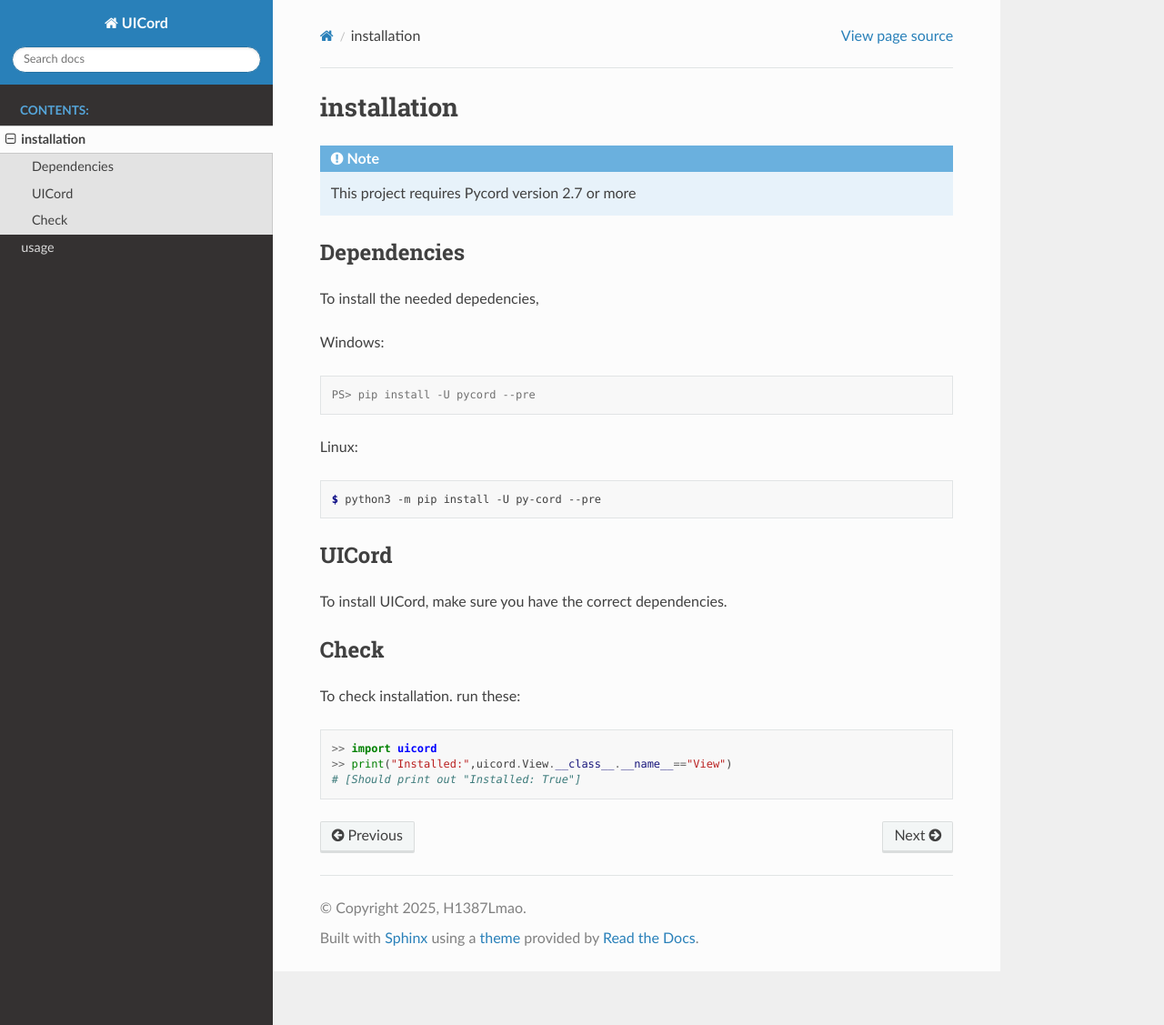
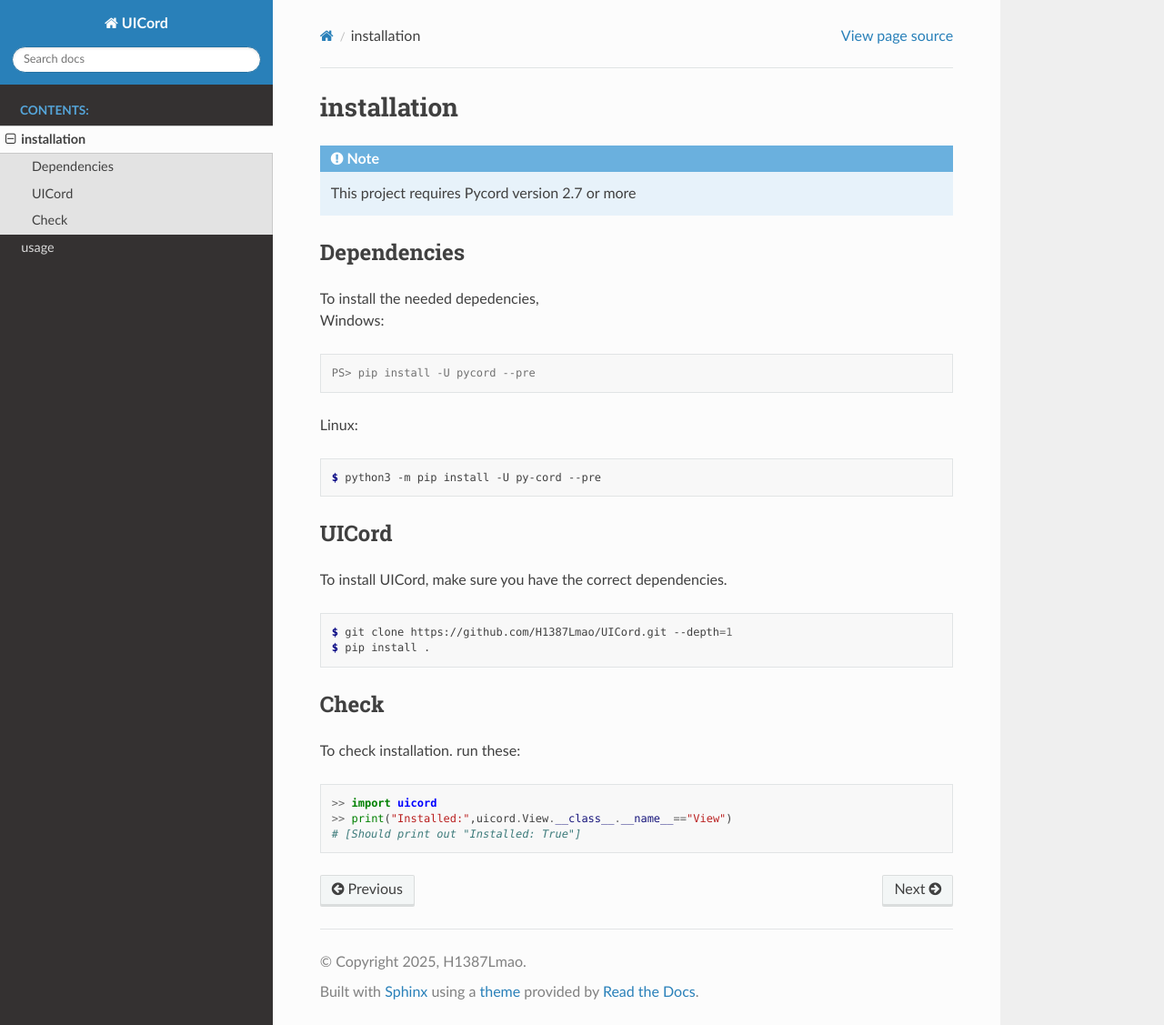
Before and after one commit to H1387Lmao/UICord, a Sphinx documentation site: the page built from docs/installation.rst, in a window 1280 px wide and 1127 px high. Shown: the whole window at 91% size. Built offline with Sphinx 7.4.7 and the Read the Docs theme 3.1.0, drawn with Linux system fonts in a browser that asks for light colours; some of the changed lines change nothing that is shown.

```diff
--- a/docs/installation.rst
+++ b/docs/installation.rst
@@ -10,13 +10,13 @@
 ------------
 
 | To install the needed depedencies,
-Windows:
+| Windows:
 
 .. code-block:: console
 
    PS> pip install -U pycord --pre
 
-Linux:
+| Linux:
 
 .. code-block:: console
 
@@ -28,6 +28,7 @@
 | To install UICord, make sure you have the correct dependencies.
 
 .. code-block:: console
+
    $ git clone https://github.com/H1387Lmao/UICord.git --depth=1
    $ pip install .
 
@@ -35,6 +36,7 @@
 -----
 
 | To check installation. run these:
+
 .. code-block:: python
 
     >> import uicord
```
Also changed, not shown: 1 other file.
